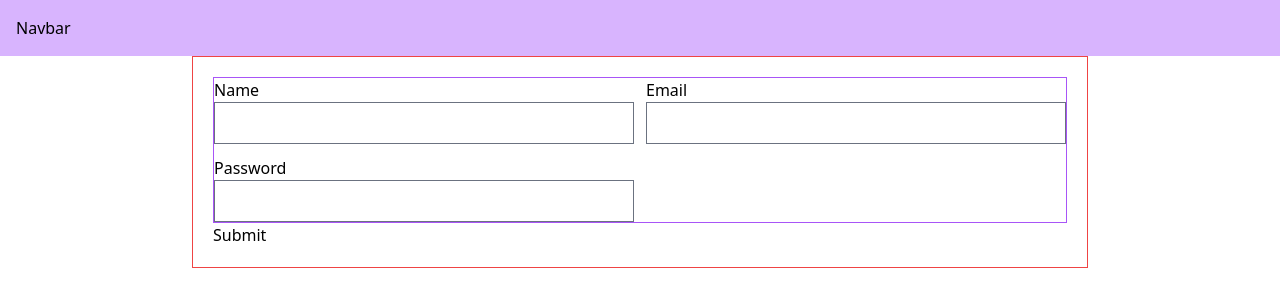
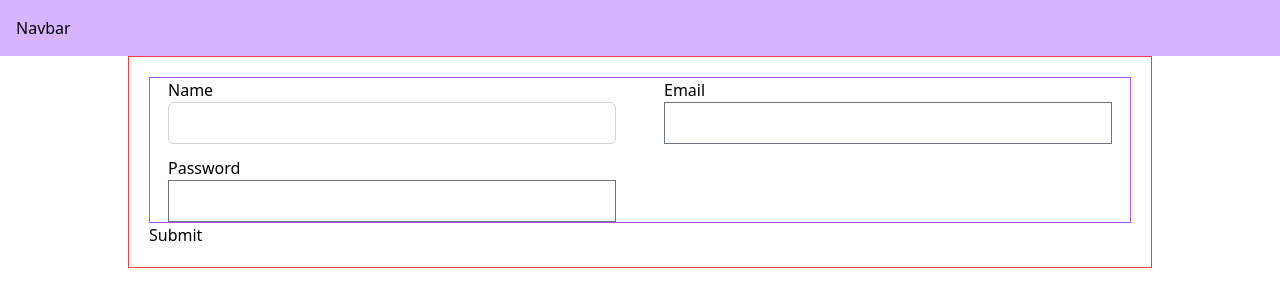
Before and after one commit to AM-Raju/frontend-missions, a React (Vite) app in the folder 00. Mission 6/Module_F4/react-reusuable-components/: page /profile in a window 1280 px wide. Shown: the top 306 px of the page. Built offline with nearby package versions, Linux system fonts and the light colour scheme.

Commit message:
Module F5.3 done

```diff
--- a/00. Mission 6/Module_F4/react-reusuable-components/src/components/NormalForm.tsx
+++ b/00. Mission 6/Module_F4/react-reusuable-components/src/components/NormalForm.tsx
@@ -1,5 +1,6 @@
 import React from "react";
 import { useForm } from "react-hook-form";
+import cn from "../utils/cn";
 
 const NormalForm = () => {
   const { register, handleSubmit } = useForm();
@@ -8,18 +9,35 @@ const NormalForm = () => {
     console.log(data);
   };
 
+  const double = true;
+
   return (
-    <form className="border border-red-500 max-w-4xl p-5 mx-auto" onSubmit={handleSubmit(onSubmit)}>
-      <div className="border border-purple-500 grid grid-cols-2 gap-3">
-        <div>
+    <form
+      className={cn("border border-red-500 max-w-md p-5 mx-auto", {
+        "max-w-5xl": double,
+        "max-w-md": !double,
+      })}
+      onSubmit={handleSubmit(onSubmit)}
+    >
+      <div
+        className={cn("border border-purple-500 grid justify-items-center  gap-3", {
+          "md:grid-cols-2": double,
+        })}
+      >
+        <div className="w-full max-w-md">
           <label htmlFor="name">Name</label>
-          <input className="block w-full" type="text" id="name" {...register("name")} />
+          <input
+            className="block w-full border border-gray-300 rounded-md focus:border-purple-500 focus:ring-1 focus:ring-purple-500"
+            type="text"
+            id="name"
+            {...register("name")}
+          />
         </div>
-        <div>
+        <div className="w-full max-w-md">
           <label htmlFor="name">Email</label>
           <input className="block w-full" type="email" id="email" {...register("email")} />
         </div>
-        <div>
+        <div className="w-full max-w-md">
           <label htmlFor="name">Password</label>
           <input className="block w-full" type="password" id="password" {...register("password")} />
         </div>
```
